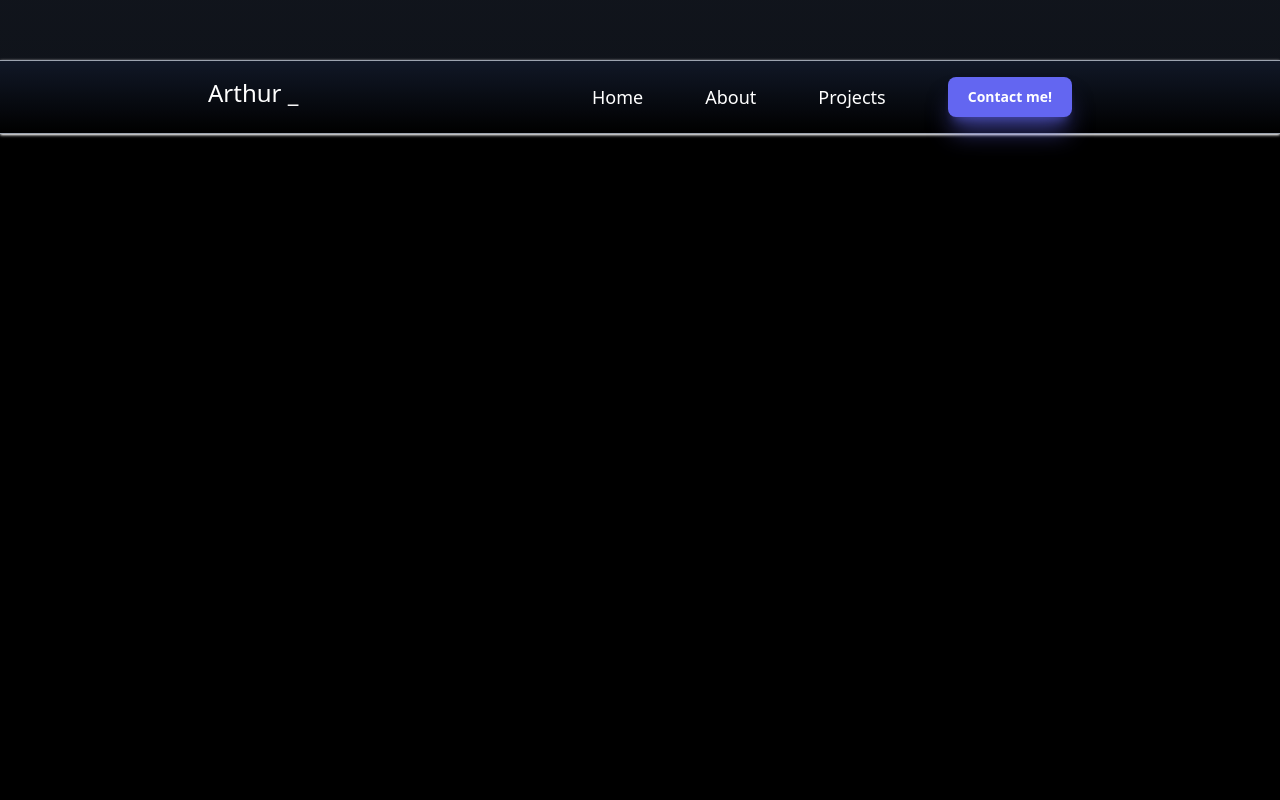
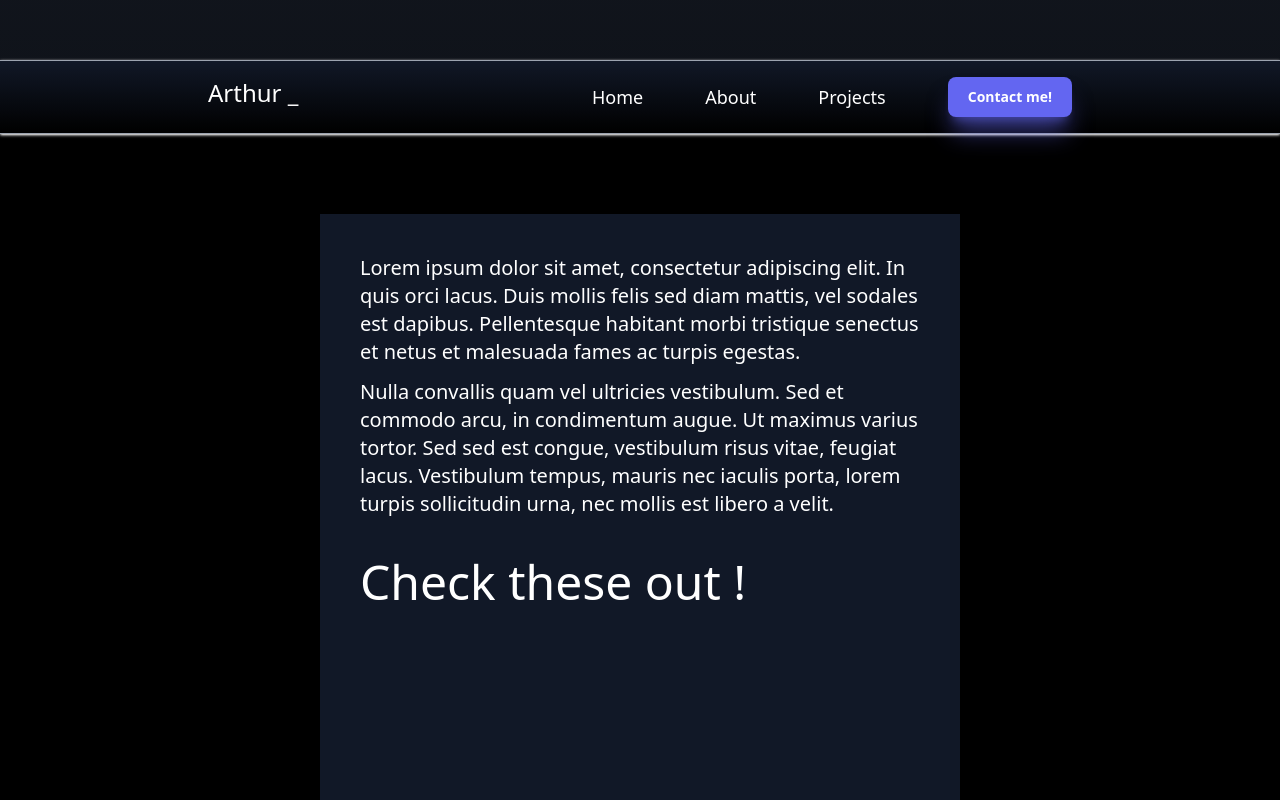
Before and after one commit to LePeruvienn/portfolio, a React (Vite) app: page / in a window 1280 px wide. Shown: the part 740-1540 px from the top of the page. Built offline with nearby package versions, Linux system fonts and the light colour scheme.

Commit message:
Removed Background component + added Textbox componenent

```diff
--- a/src/components/home/Background.jsx
+++ /dev/null
@@ -1,11 +0,0 @@
-import './../../assets/css/stars.css'
-
-function Background () {
-
-	return (
-	<div className="">
-	</div>
-	)
-}
-
-export default Background
--- a/src/components/home/Main.jsx
+++ b/src/components/home/Main.jsx
@@ -1,10 +1,16 @@
-import Background from './Background.jsx';
+import Textbox from './Textbox.jsx';
 
 function Main () {
 
 	return (
 		<main>
-			<Background/>
+			<div
+				className="
+					flex justify-center items-center h-screen
+				"
+			>
+				<Textbox/>
+			</div>
 		</main>
 	)
 }
--- /dev/null
+++ b/src/components/home/Textbox.jsx
@@ -0,0 +1,31 @@
+
+function Textbox () {
+
+	return (
+		<div
+			className="
+				w-full h-160 mx-[25%]
+				bg-gray-900
+				text-white
+				p-10
+			"
+		>
+			<p className="mb-3 text-xl">
+				Lorem ipsum dolor sit amet, consectetur adipiscing elit. In quis orci lacus. Duis mollis felis sed diam mattis, vel sodales est dapibus. Pellentesque habitant morbi tristique senectus et netus et malesuada fames ac turpis egestas.
+			</p>
+
+			<p className="mb-10 text-xl">
+				Nulla convallis quam vel ultricies vestibulum. Sed et commodo arcu, in condimentum augue. Ut maximus varius tortor. Sed sed est congue, vestibulum risus vitae, feugiat lacus. Vestibulum tempus, mauris nec iaculis porta, lorem turpis sollicitudin urna, nec mollis est libero a velit.
+			</p>
+
+			<h1 className="text-5xl">
+				Check these out !
+			</h1>
+
+			<div>
+			</div>
+		</div>
+	)
+}
+
+export default Textbox
```
